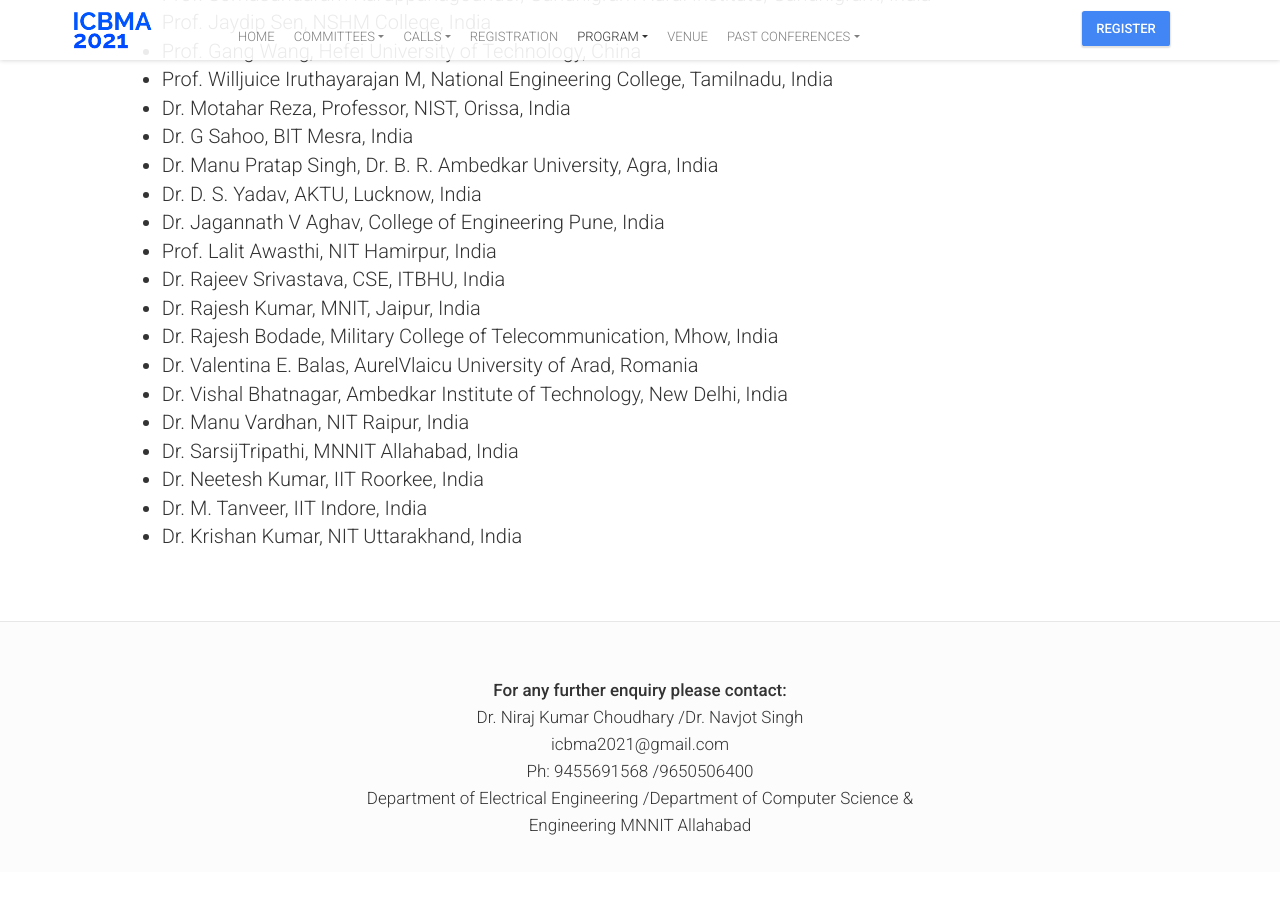
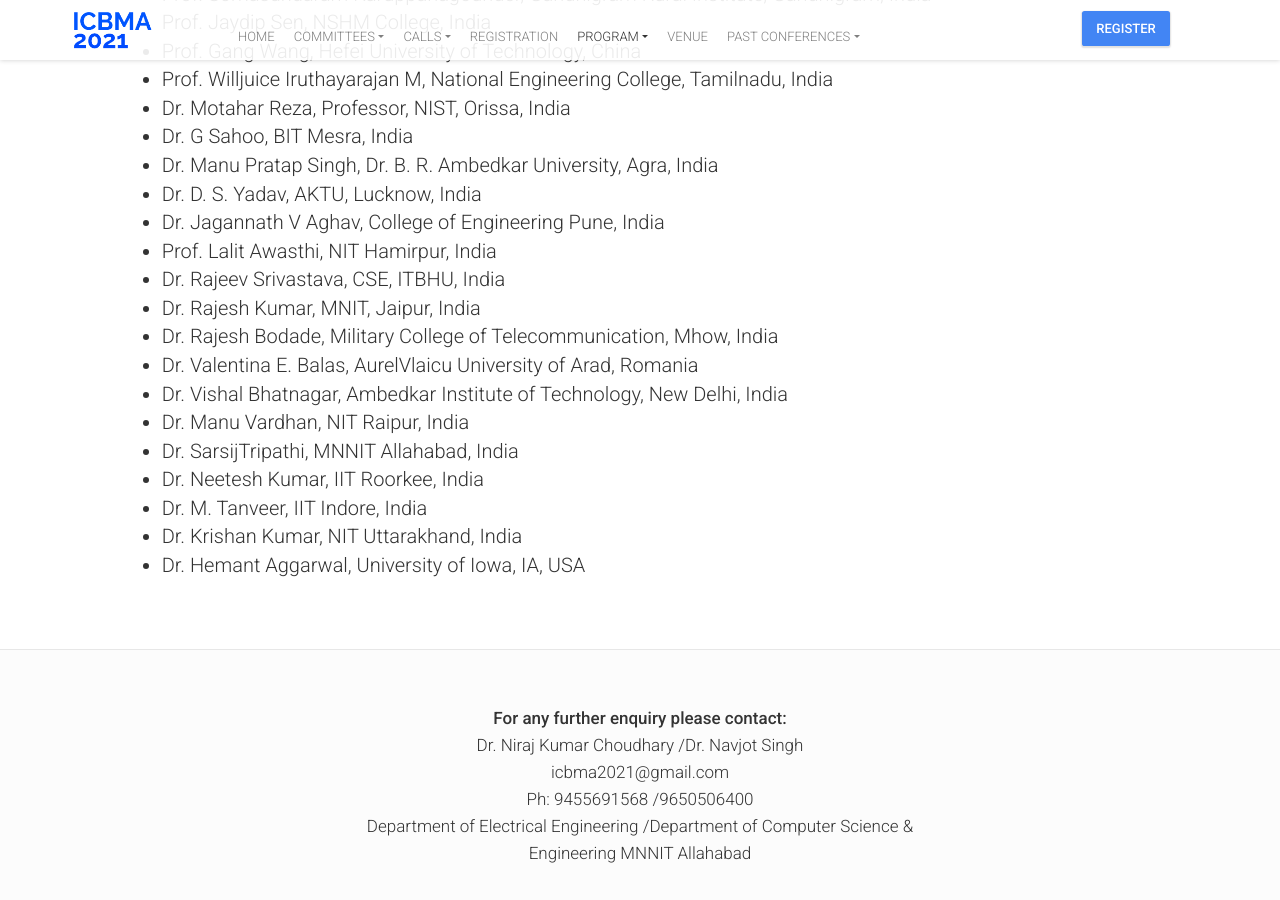
Before and after one commit to shakyaprashant/ICBMA, a Jekyll site: the page built from program-committee.html, in a window 1280 px wide and 900 px high, scrolled down 1106 px. Built offline with Jekyll 4.4.1, drawn with Linux system fonts in a browser that asks for light colours; nearby versions of some CDN libraries; comment, search, counter and statistics services are not loaded; before the commit the page ends 1978 px from its top, so only the background shows below that.

Commit message:
some changes

```diff
--- a/_includes/program-committee.html
+++ b/_includes/program-committee.html
@@ -49,6 +49,7 @@
                 <li> Dr. Neetesh Kumar, IIT Roorkee, India</li>
                 <li>Dr. M. Tanveer, IIT Indore, India</li>
                 <li>Dr. Krishan Kumar, NIT Uttarakhand, India</li>
+                <li>Dr. Hemant Aggarwal, University of Iowa, IA, USA</li>
             </ul>
         </div>
     </div>
```
